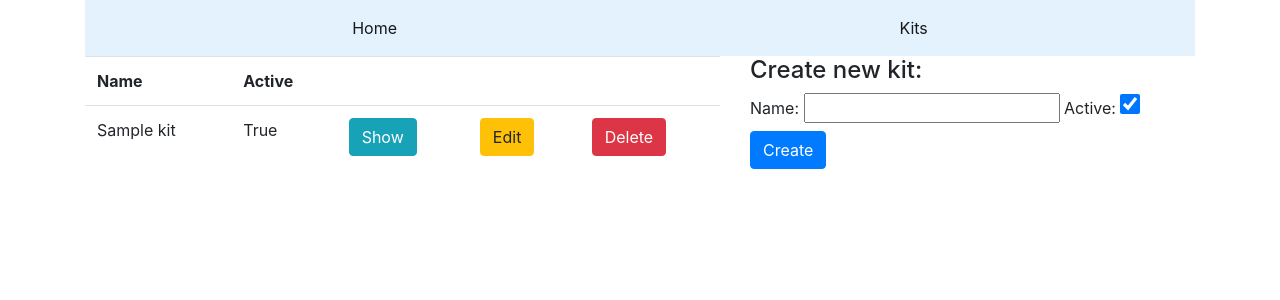
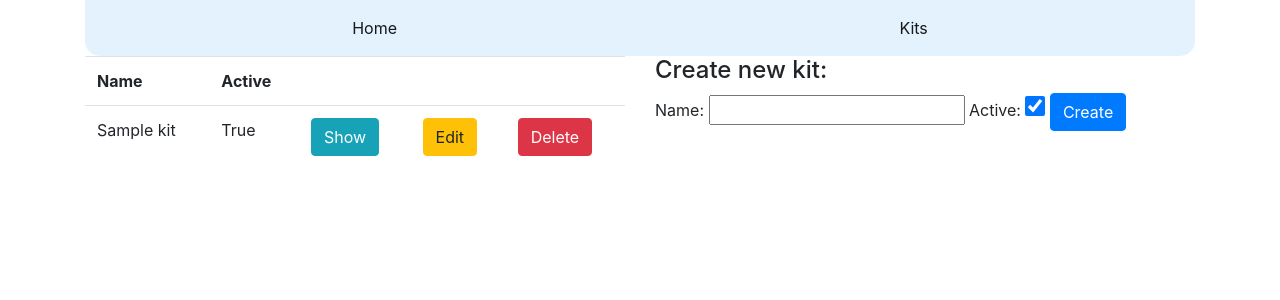
Before and after one commit to Necazian136/checkpoint, a Django app: page /kit/ in a window 1280 px wide. Shown: the top 300 px of the page. Run offline with Django 3.2, Linux system fonts and the light colour scheme; a user stored in the database is signed in; tables that the repository leaves empty hold one stand-in row (values such as "Sample post"); some libraries are stand-ins or nearby versions.

Commit message:
animation

```diff
--- /dev/null
+++ b/application/static/css/blocks/navigation.css
@@ -0,0 +1,13 @@
+.navigation
+{
+    position: relative;
+    background-color: #e3f2fd;
+    border-radius: 0 0 15px 15px;
+    animation:go_down 3s ease-out forwards;
+}
+
+@keyframes go_down
+{
+    from {top: -60px; opacity: 0;}
+    to {top:0px; opacity: 1}
+}
--- /dev/null
+++ b/application/static/js/blocks/navigation.js
@@ -0,0 +1,20 @@
+$(document).ready(function () {
+    const USER_URL = '/api/user/';
+
+    $('#login_form').on('submit', function(e){
+        e.preventDefault();
+        var $that = $(this), formData = new FormData($that.get(0));
+        let username = formData.get('username');
+        let password = formData.get('password');
+        formData = JSON.stringify({'username': username, 'password': password});
+        sendRequest(formData, USER_URL, 'post', getResult);
+    });
+
+    function getResult(callback){
+        if (callback.result && !callback.error) {
+            window.location.replace('/');
+        } else {
+            $('#error').html(callback.error);
+        }
+    }
+});
--- a/application/templates/blocks/navigation.html
+++ b/application/templates/blocks/navigation.html
@@ -1,4 +1,7 @@
-<nav class="navbar navbar-light" style="background-color: #e3f2fd;">
+{% load static %}
+<link rel="stylesheet" href="{% static 'css/blocks/navigation.css' %}">
+<div class="navigation">
+    <nav class="navbar navbar-light">
         <ul class="navbar-nav mx-auto">
             <li class="nav-item active">
                 <a class="nav-link" href="/">Home</a>
@@ -11,3 +14,5 @@
             </li>
         </ul>
     </nav>
+</div>
+<script src="{% static 'js/blocks/navigation.js' %}"></script>
--- a/application/templates/kit/kit.html
+++ b/application/templates/kit/kit.html
@@ -17,7 +17,7 @@
     </div>
 
     <div class="row">
-        <div class="kits col-sm-7" style="min-wight: 300px">
+        <div class="kits col-sm-6" style="min-wight: 300px">
             <table class="table">
                 <tr>
                     <th scope="col">Name</th>
@@ -52,7 +52,7 @@
                 {% endfor%}
             </table>
         </div>
-        <div class="create-kit col-sm-5" style="min-wight: 300px">
+        <div class="create-kit col-sm-6" style="min-wight: 300px">
             <h4>Create new kit:</h4>
             <form id="create_form">
                 <label>
--- a/camera/Camera.py
+++ b/camera/Camera.py
@@ -3,6 +3,7 @@ import cv2
 from application.src.managers import KitLicensePlateManager, HistoryManager
 from camera import recognition
 import threading
+from checkpoint.settings import BASE_DIR
 # import RPi.GPIO as GPIO
 
 
@@ -53,7 +54,7 @@ class Camera:
 
 
     def get_image_not_found(self):
-        file = open('application/static/images/image-not-found.png', 'rb')
+        file = open(BASE_DIR + '/application/static/images/image-not-found.png', 'rb')
         bytes = file.read()
         file.close()
         return bytes
```
Lines whose indentation alone changed are shown as unchanged.
